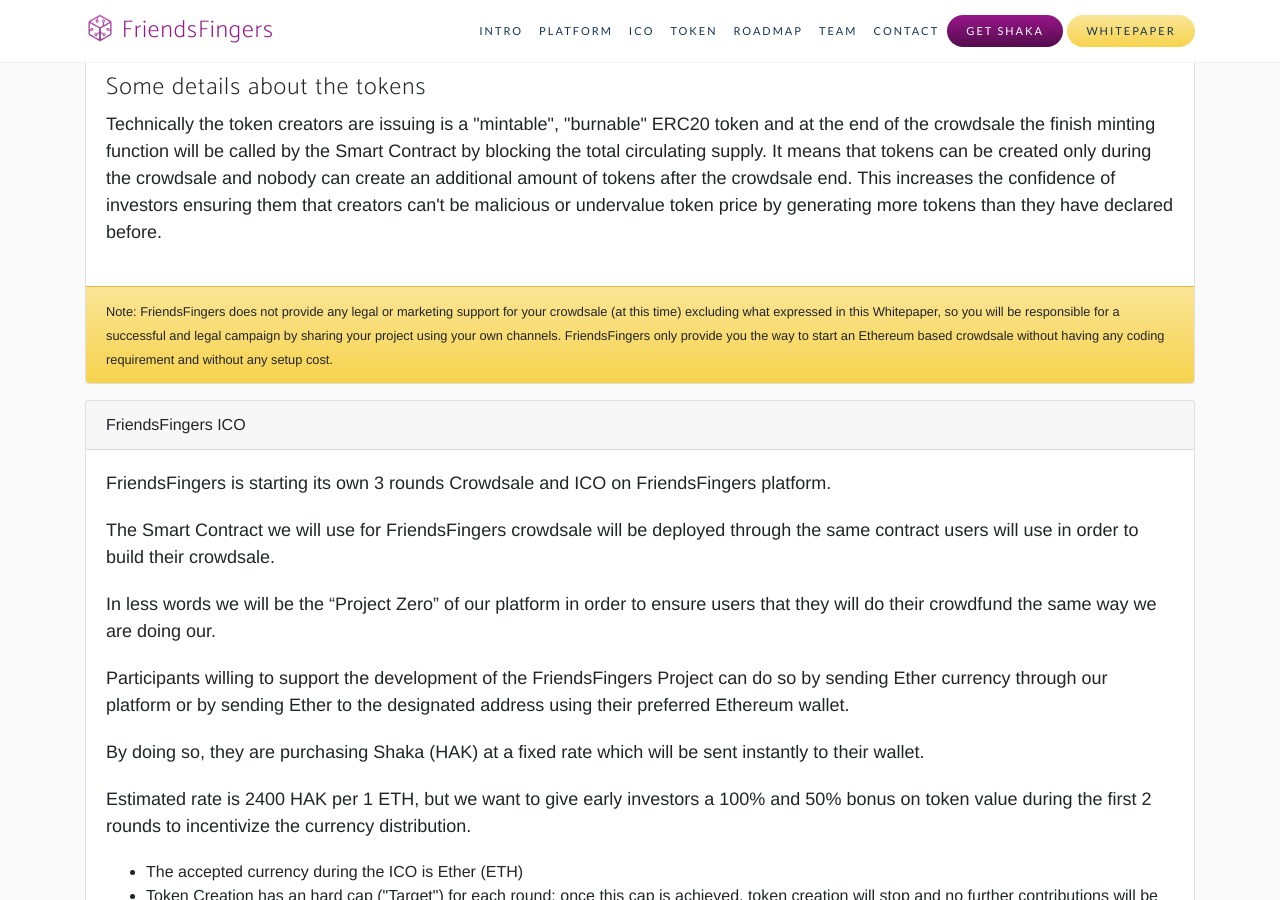
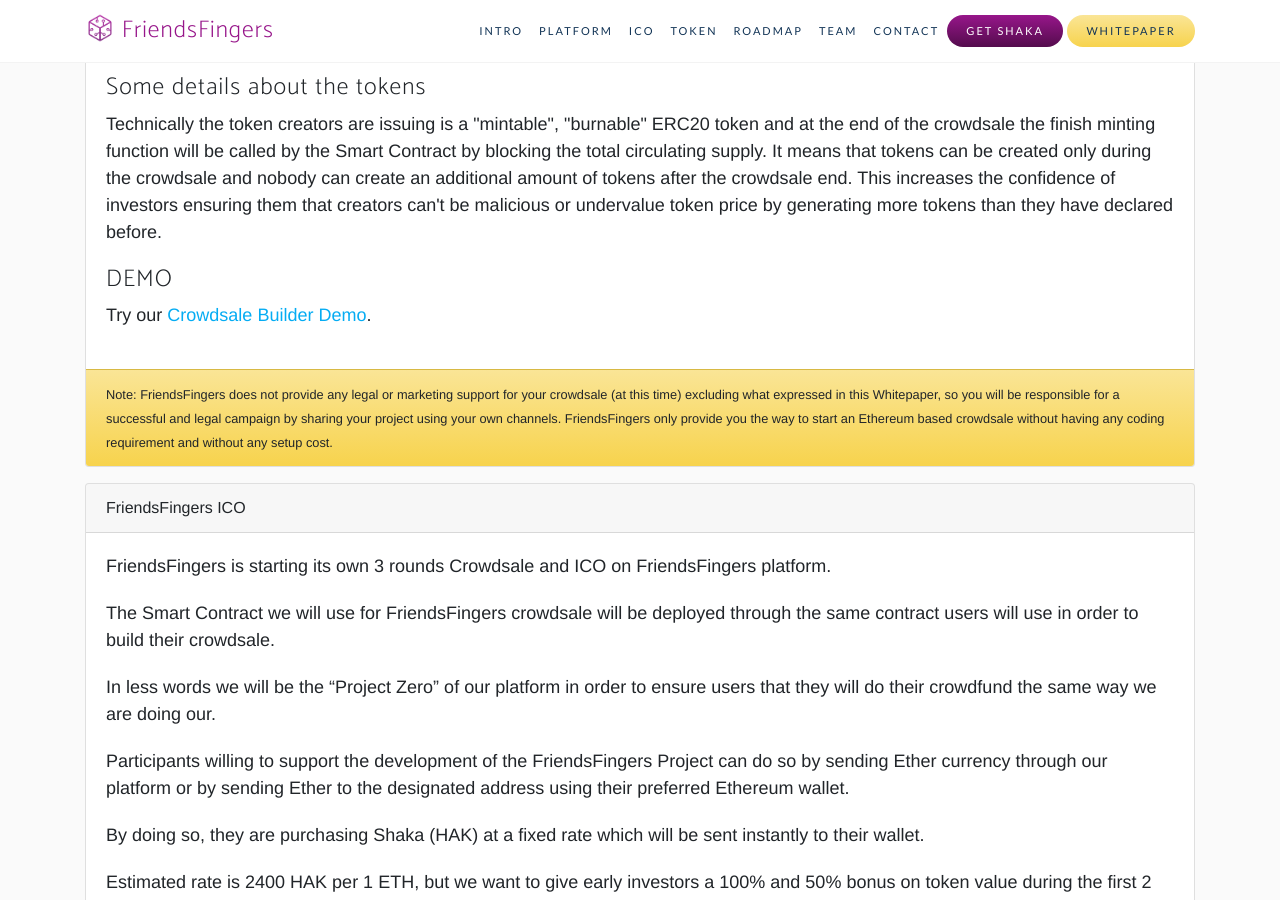
Before and after one commit to FriendsFingers/friendsfingers.github.io, a Jekyll site: the page built from whitepaper.html, in a window 1280 px wide and 900 px high, scrolled down 7126 px. Built offline with Jekyll 4.4.1, drawn with Linux system fonts in a browser that asks for light colours; some web fonts are replaced; a script that is not in the unit is left out; comment, search, counter and statistics services are not loaded.

Commit message:
demo public link

```diff
--- a/_includes/sections/cta.html
+++ b/_includes/sections/cta.html
@@ -1,7 +1,9 @@
 <section class="cta bg-primary" id="details">
-    <div class="cta-content">
+    <div class="cta-content text-center">
         <div class="container">
-            <h3>Curious? Would you like to know more?</h3>
+            <h3>Try our Crowdsale Builder Demo</h3>
+            <a href="{{ 'crowdsale-builder-demo' | absolute_url }}" class="btn btn-action m-2 btn-xl">Try our demo</a>
+            <h3 class="mt-5">Curious? Would you like to know more?</h3>
             <h3>Read our Whitepaper, DApp source and Smart Contracts.</h3>
             <a href="{{ 'whitepaper' | absolute_url }}" class="btn btn-action m-2 btn-xl">Whitepaper</a>
             <a target="_blank" href="https://github.com/{{ site.github_username }}/friendsfingers.github.io" class="btn btn-outline m-2 btn-xl">DApp</a>
--- a/_includes/sections/platform.html
+++ b/_includes/sections/platform.html
@@ -1,6 +1,6 @@
 <section class="features" id="platform">
     <div class="container">
-        <div class="section-heading text-center">
+        <div class="section-heading text-center mb-5">
             <i class="icon-diamond"></i>
             <h3>Who would send money to someone they don’t trust?</h3>
             <h4>Fund your project with a trustworthy crowdsale</h4>
@@ -9,6 +9,8 @@
             <p class="text-muted">All of this is possible without requiring a centralized arbitrator, clearing house or having to trust anyone.</p>
             <p class="text-muted">You can even use the token you create to keep track of the distribution of rewards.</p>
             <hr>
+            <h4 class="mt-5">Try our Crowdsale Builder Demo</h4>
+            <a href="{{ 'crowdsale-builder-demo' | absolute_url }}" class="btn btn-action m-2 btn-xl">Try our demo</a>
         </div>
         <div class="row">
             <div class="col-lg-12 my-auto">
--- a/whitepaper.html
+++ b/whitepaper.html
@@ -156,6 +156,9 @@ permalink: whitepaper
 
                 <h4>Some details about the tokens</h4>
                 <p>Technically the token creators are issuing is a "mintable", "burnable" ERC20 token and at the end of the crowdsale the finish minting function will be called by the Smart Contract by blocking the total circulating supply. It means that tokens can be created only during the crowdsale and nobody can create an additional amount of tokens after the crowdsale end. This increases the confidence of investors ensuring them that creators can't be malicious or undervalue token price by generating more tokens than they have declared before.</p>
+
+                <h4>DEMO</h4>
+                <p>Try our <a href="{{ 'crowdsale-builder-demo' | absolute_url }}">Crowdsale Builder Demo</a>.</p>
             </div>
             <div class="card-footer bg-primary"><small>Note: FriendsFingers does not provide any legal or marketing support for your crowdsale (at this time) excluding what expressed in this Whitepaper, so you will be responsible for a successful and legal campaign by sharing your project using your own channels. FriendsFingers only provide you the way to start an Ethereum based crowdsale without having any coding requirement and without any setup cost.</small></div>
         </div>
```
